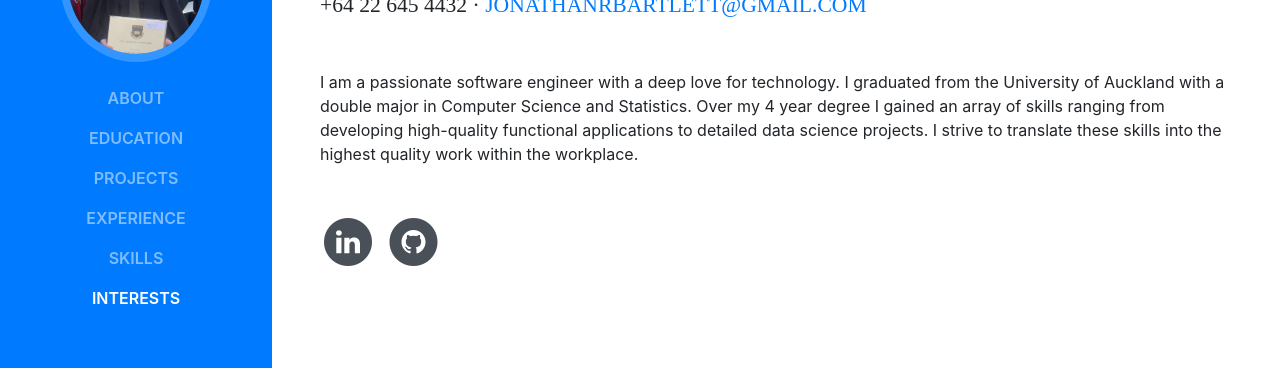
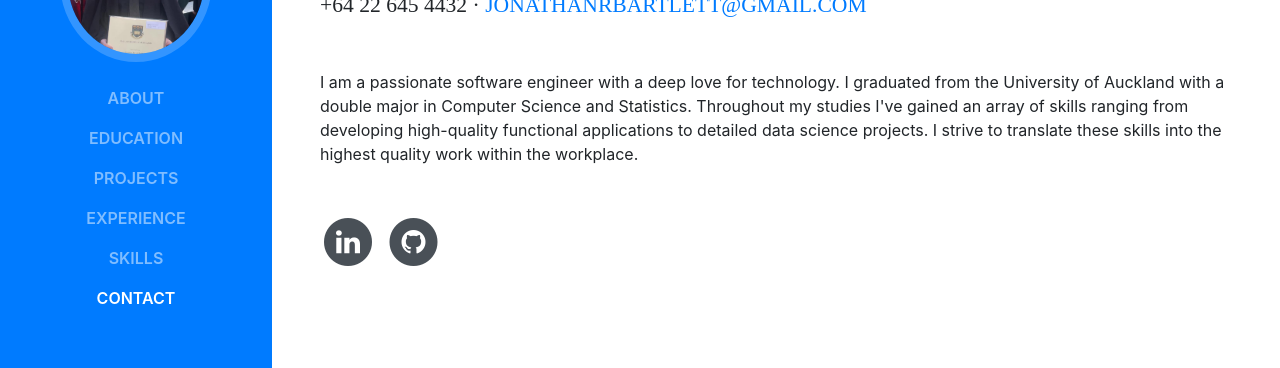
Before and after one commit to Joonorb/Joonorb.github.io, a website with bundled scripts: page index.html in a window 1280 px wide. Shown: the part 294-662 px from the top of the page. Built offline with nearby package versions, Linux system fonts and the light colour scheme; a web font is replaced by a local one.

Commit message:
updated commit

```diff
--- a/index.html
+++ b/index.html
@@ -58,7 +58,7 @@
             <a class="nav-link js-scroll-trigger" href="#skills">Skills</a>
           </li>
           <li class="nav-item">
-            <a class="nav-link js-scroll-trigger" href="#interests">Interests</a>
+            <a class="nav-link js-scroll-trigger" href="#contact">contact</a>
           </li>
 
         </ul>
@@ -75,7 +75,7 @@
           <div class="subheading mb-5">+64 22 645 4432 ·
             <a href="mailto:name@email.com">jonathanrbartlett@gmail.com</a>
           </div>
-          <p class="mb-5">I am a passionate software engineer with a deep love for technology. I graduated from the University of Auckland with a double major in Computer Science and Statistics. Over my 4 year degree I gained an array of skills ranging from developing high-quality functional applications to detailed data science projects. I strive to translate these skills into the highest quality work within the workplace.</p>
+          <p class="mb-5">I am a passionate software engineer with a deep love for technology. I graduated from the University of Auckland with a double major in Computer Science and Statistics. Throughout my studies I've gained an array of skills ranging from developing high-quality functional applications to detailed data science projects. I strive to translate these skills into the highest quality work within the workplace.</p>
           <ul class="list-inline list-social-icons mb-0">
             <li class="list-inline-item">
               <a href="https://www.linkedin.com/in/jonathan-bartlett-755ab9234/ "target="_blank">
@@ -331,7 +331,7 @@
 
 
 
-      <section class="resume-section p-3 p-lg-5 d-flex flex-column" id="interests">
+      <section class="resume-section p-3 p-lg-5 d-flex flex-column" id="contact">
         <div class="my-auto">
           <h2 class="mb-5">Contact</h2>
           <h3>- jonathanrbartlett@gmail.com</h3>
```
